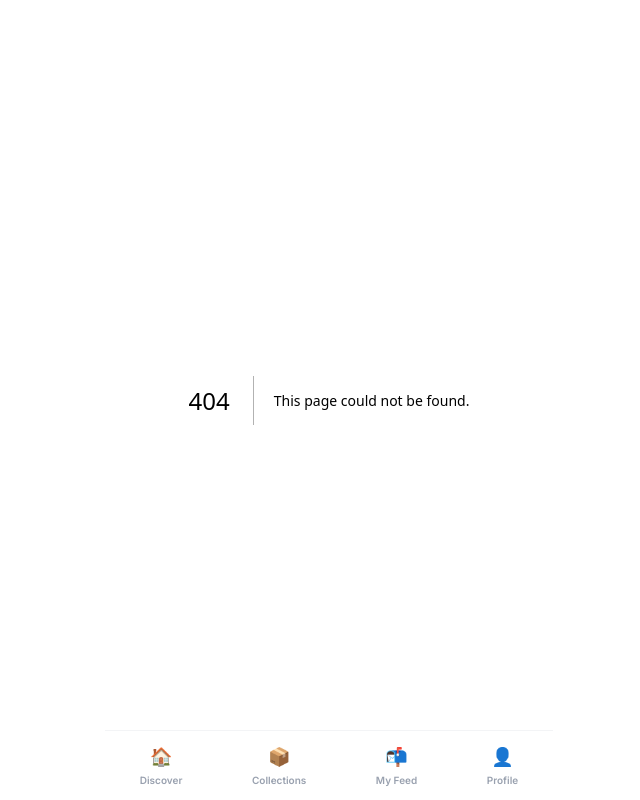
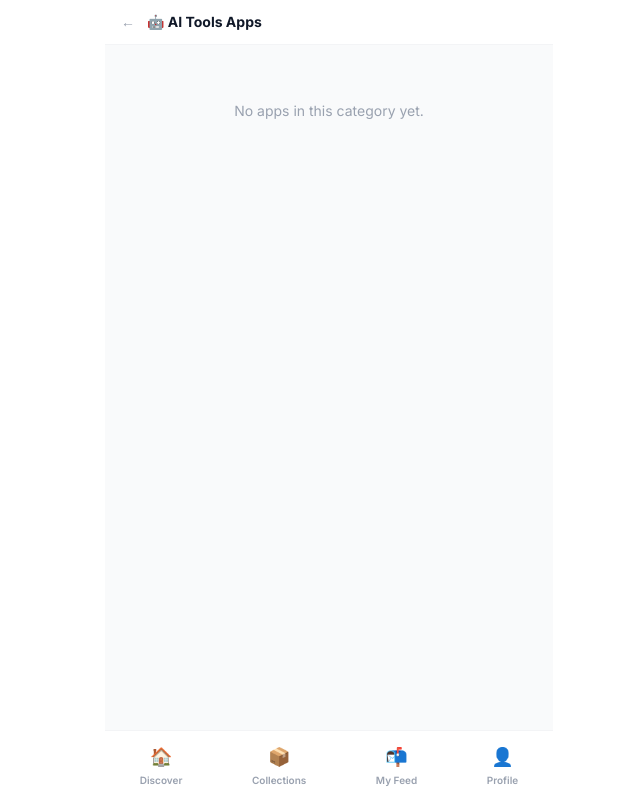
Before and after one commit to hyun9junn/AppDrop, a Next.js app: page /category/ai-tools in a window 1280 px wide. Before the commit this address had no page. Shown: the whole page, without its empty margins (311-951 px from the left). Built offline with nearby package versions, Linux system fonts and the light colour scheme.

Commit message:
feat: category browse page

```diff
--- /dev/null
+++ b/app/category/[slug]/page.tsx
@@ -0,0 +1,37 @@
+import { apps } from '@/lib/mock-data/apps'
+import type { Category } from '@/lib/types'
+import TopBar from '@/components/layout/TopBar'
+import AppCard from '@/components/app/AppCard'
+
+const categoryMeta: Record<Category, { label: string; icon: string }> = {
+  writing: { label: 'Writing', icon: '✍️' },
+  images: { label: 'Images', icon: '🖼️' },
+  audio: { label: 'Audio', icon: '🎙️' },
+  video: { label: 'Video', icon: '🎬' },
+  data: { label: 'Data', icon: '📊' },
+  business: { label: 'Business', icon: '💼' },
+  design: { label: 'Design', icon: '🎨' },
+  'ai-tools': { label: 'AI Tools', icon: '🤖' },
+}
+
+export default async function CategoryPage({ params }: { params: Promise<{ slug: string }> }) {
+  const { slug } = await params
+  const category = slug as Category
+  const meta = categoryMeta[category] ?? { label: slug, icon: '📱' }
+  const filtered = apps.filter(a => a.category === category)
+    .sort((a, b) => b.boostCount - a.boostCount)
+
+  return (
+    <div className="pb-20 bg-gray-50 min-h-screen">
+      <TopBar backHref="/" title={`${meta.icon} ${meta.label} Apps`} />
+      <div className="p-4 flex flex-col gap-3">
+        {filtered.length === 0 && (
+          <p className="text-center text-gray-400 text-sm py-10">No apps in this category yet.</p>
+        )}
+        {filtered.map(app => (
+          <AppCard key={app.id} app={app} />
+        ))}
+      </div>
+    </div>
+  )
+}
```
